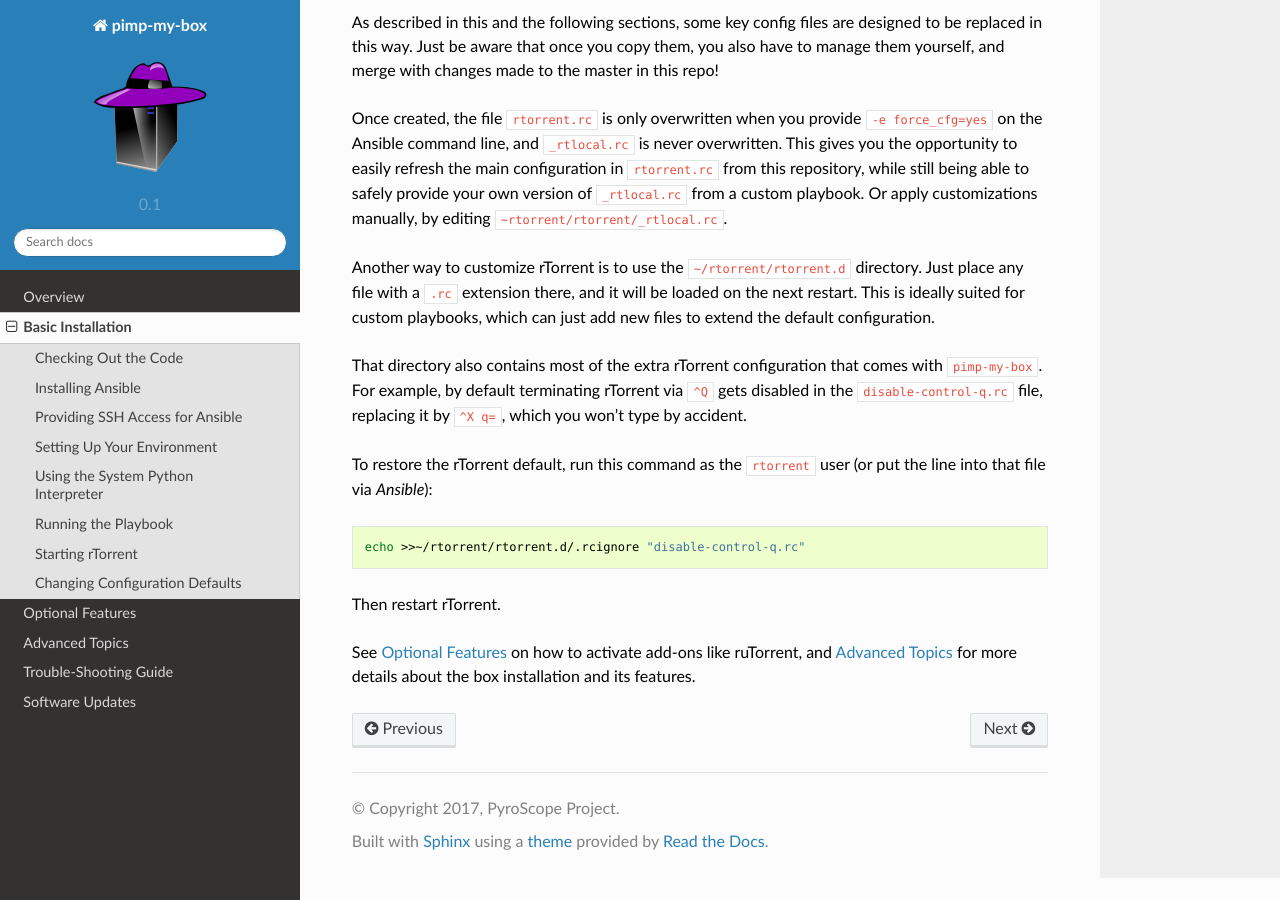
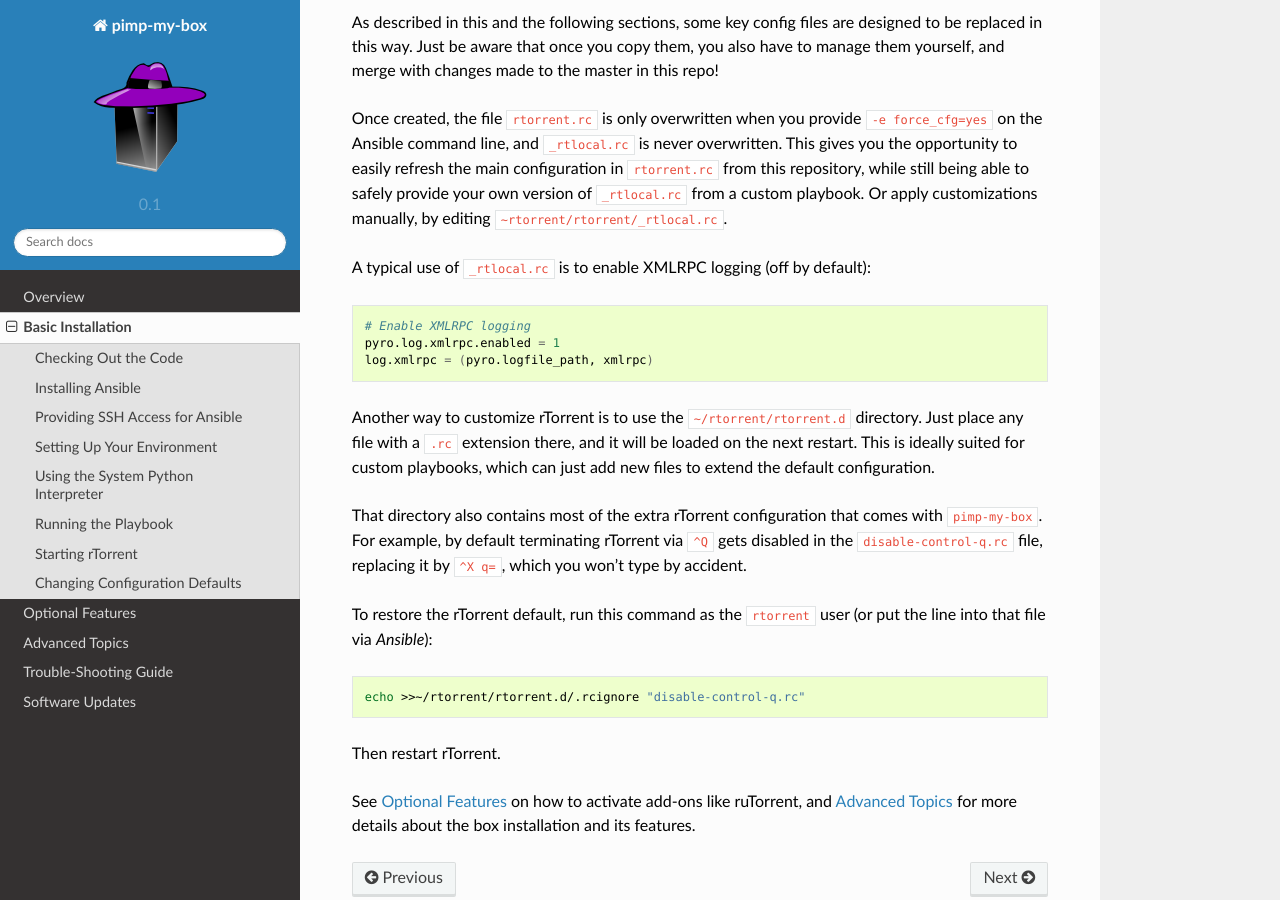
Before and after one commit to pyroscope/pimp-my-box, a Sphinx documentation site: the page built from docs/setup.rst, in a window 1280 px wide and 900 px high, scrolled down 4940 px. Built offline with Sphinx 7.4.7 and the Read the Docs theme 2.0.0, drawn with Linux system fonts in a browser that asks for light colours.

Commit message:
docs: Enable XMLRPC logging

```diff
--- a/docs/setup.rst
+++ b/docs/setup.rst
@@ -302,6 +302,14 @@ repository, while still being able to safely provide your own version of
 ``_rtlocal.rc`` from a custom playbook. Or apply customizations
 manually, by editing ``~rtorrent/rtorrent/_rtlocal.rc``.
 
+A typical use of ``_rtlocal.rc`` is to enable XMLRPC logging (off by default):
+
+.. code-block:: shell
+
+    # Enable XMLRPC logging
+    pyro.log.xmlrpc.enabled = 1
+    log.xmlrpc = (pyro.logfile_path, xmlrpc)
+
 Another way to customize rTorrent is to use the
 ``~/rtorrent/rtorrent.d`` directory. Just place any file with a ``.rc``
 extension there, and it will be loaded on the next restart. This is
```
